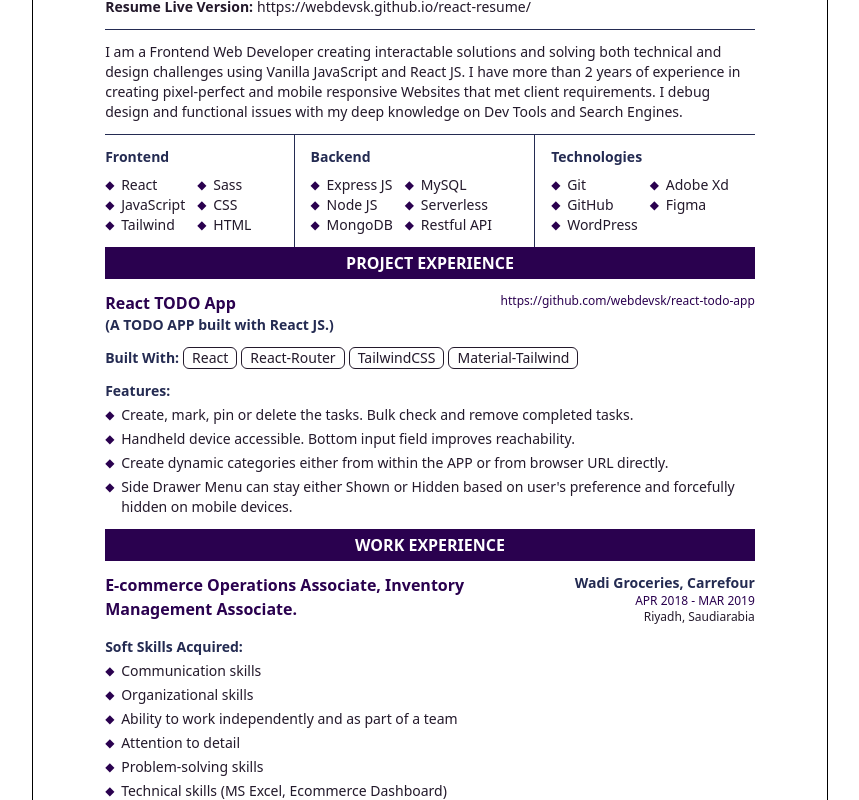
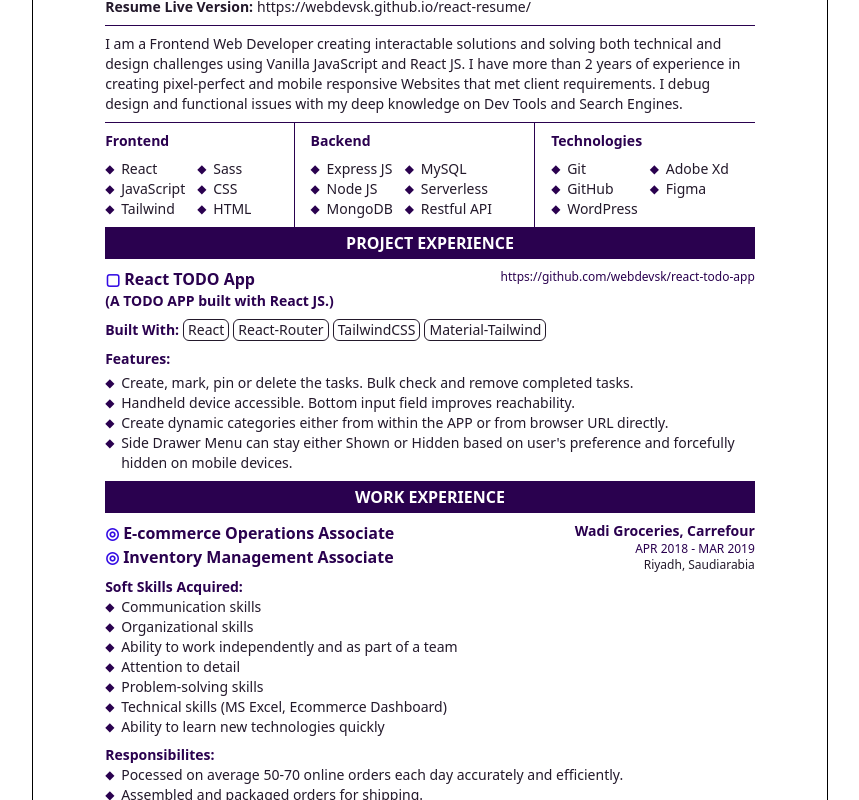
Before and after one commit to webdevsk/next-resume, a React (Vite) app: page / in a window 1280 px wide. Shown: the part 340-1140 px from the top of the page, without its empty margins (210-1069 px from the left). Built offline with nearby package versions, Linux system fonts and the light colour scheme.

Commit message:
Decreased spacing

```diff
--- a/src/index.css
+++ b/src/index.css
@@ -65,12 +65,9 @@
   h2,
   h3,
   h4,
-  h5 {
+  h5,
+  h6 {
     @apply font-bold text-theme;
-  }
-
-  h6 {
-    @apply font-semibold text-accent;
   }
 
   p,
--- a/src/resume.js
+++ b/src/resume.js
@@ -60,7 +60,7 @@ const resume = {
     experiences: [
       {
         position:
-          "E-commerce Operations Associate, Inventory Management Associate.",
+          "E-commerce Operations Associate, Inventory Management Associate",
         company: "Wadi Groceries, Carrefour",
         location: "Riyadh, Saudiarabia",
         dateFrom: "APR 2018",
--- a/src/templates/Template1.css
+++ b/src/templates/Template1.css
@@ -6,9 +6,9 @@
 
 #template {
   --theme: #2a014f;
-  --accent: #242b52;
+  --accent: #340ce4;
   --body: #23192b;
-  --template-gap: 0.75rem;
+  --template-gap: 0.5rem;
   @apply flex flex-col text-body;
 }
 
@@ -24,7 +24,7 @@
   #contact-info {
     @apply overflow-hidden pb-template;
     .row {
-      @apply -mx-2 flex flex-wrap divide-x divide-accent;
+      @apply -mx-2 flex flex-wrap divide-x divide-theme;
     }
     .col {
       @apply flex gap-1 px-2;
@@ -36,17 +36,17 @@
   }
 
   #about-me {
-    @apply border-t border-accent py-template;
+    @apply border-t border-theme py-template;
   }
 
   #skills {
     @apply overflow-hidden;
     & > .row {
-      @apply -mx-4 flex flex-wrap divide-x divide-accent border-accent;
+      @apply -mx-4 flex flex-wrap divide-x divide-theme border-theme;
     }
 
     .col {
-      @apply grow border-t border-accent px-4 py-template;
+      @apply grow border-t border-theme px-4 py-template;
     }
 
     .skillset {
@@ -57,25 +57,28 @@
   #projects {
     @apply mb-template;
     .content {
-      @apply flex flex-col gap-y-6;
+      @apply flex flex-col gap-y-4;
     }
     .sections {
-      @apply flex flex-col gap-y-3;
+      @apply flex flex-col gap-y-2;
     }
     .title-section {
       @apply flex flex-wrap justify-between gap-x-2;
+      & h5 {
+        @apply before:me-1 before:text-accent before:content-["▢"];
+      }
     }
     .builders {
       @apply flex flex-wrap items-center gap-1;
       & > *:not(:first-child) {
-        @apply rounded-md border border-current px-2 transition-colors hover:border-theme hover:bg-theme hover:text-white hover:no-underline;
+        @apply rounded-md border border-current px-1 transition-colors hover:border-theme hover:bg-theme hover:text-white hover:no-underline;
       }
     }
     .row > h6 {
       @apply mb-1;
     }
     .features {
-      @apply flex flex-col gap-y-1;
+      /* @apply flex flex-col gap-y-1; */
     }
   }
 
@@ -83,22 +86,25 @@
     @apply mb-template;
 
     .content {
-      @apply mt-template flex flex-col gap-y-6;
+      @apply mt-template flex flex-col gap-y-4;
     }
     .sections {
-      @apply flex flex-col gap-y-3;
+      @apply flex flex-col gap-y-2;
     }
     .row {
       grid-template-columns: minmax(0, 1fr) max-content;
       @apply grid gap-x-2;
     }
+    .position > * {
+      @apply before:me-1 before:text-accent before:content-["◎"];
+    }
     .details {
-      @apply text-end;
+      @apply -mb-8 text-end;
     }
 
     .soft-skills,
     .responsibilities {
-      @apply mb-1 mt-1 flex flex-col gap-y-1;
+      /* @apply mb-1 mt-1 flex flex-col gap-y-1; */
     }
   }
 
@@ -106,7 +112,7 @@
     @apply mb-template;
 
     .content {
-      @apply flex flex-col gap-y-1;
+      /* @apply flex flex-col gap-y-1; */
     }
 
     .row {
--- a/src/templates/Template1.jsx
+++ b/src/templates/Template1.jsx
@@ -128,7 +128,7 @@ const Template1 = ({ printMode }) => {
               <li key={project.title} className="sections">
                 <div className="title-section">
                   <a href={project.link}>
-                    <h5 className="inline">{project.title}</h5>
+                    <h5>{project.title}</h5>
                   </a>
                   {project.repo && (
                     <p>
@@ -186,7 +186,9 @@ const Template1 = ({ printMode }) => {
               <li key={job.position} className="sections">
                 <div className="row">
                   <div className="position">
-                    <h5>{job.position}</h5>
+                    {job.position.split(",").map((title) => (
+                      <h5 key={title}>{title.trim()}</h5>
+                    ))}
                   </div>
                   <div className="details">
                     <div className="company">
```
